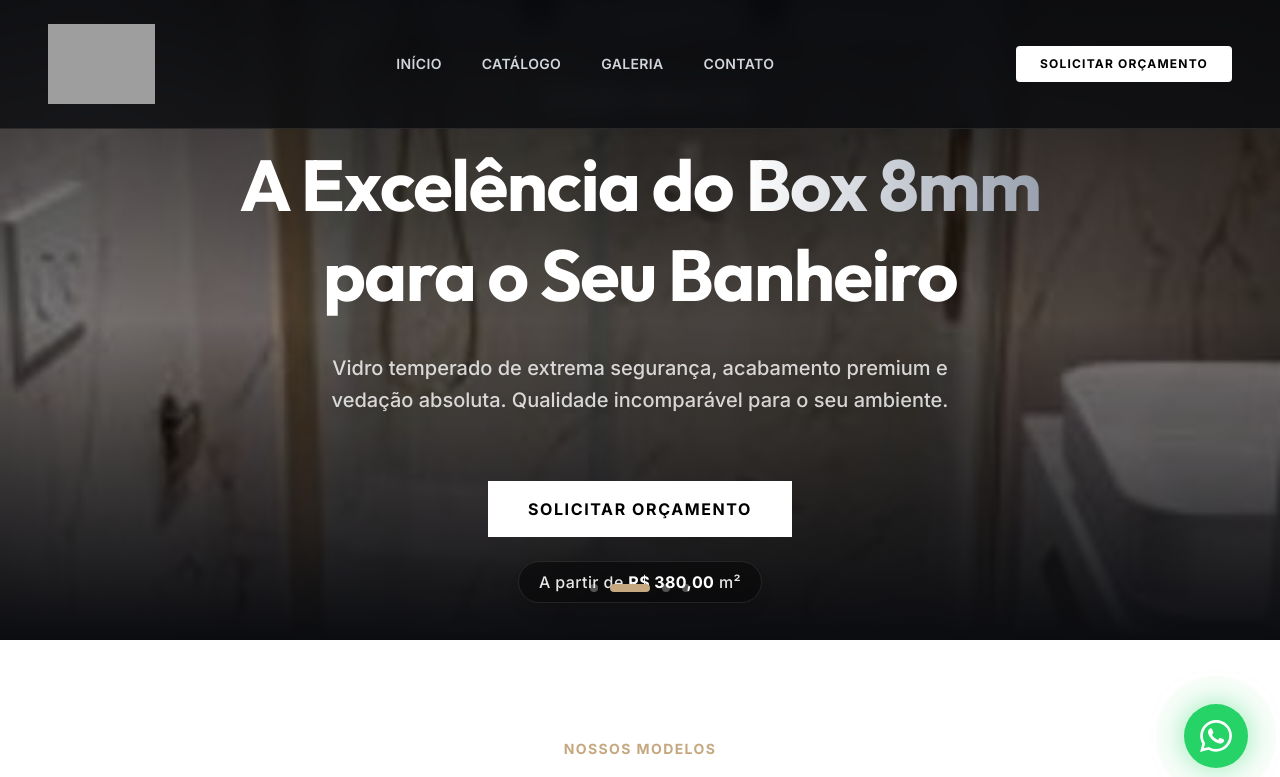
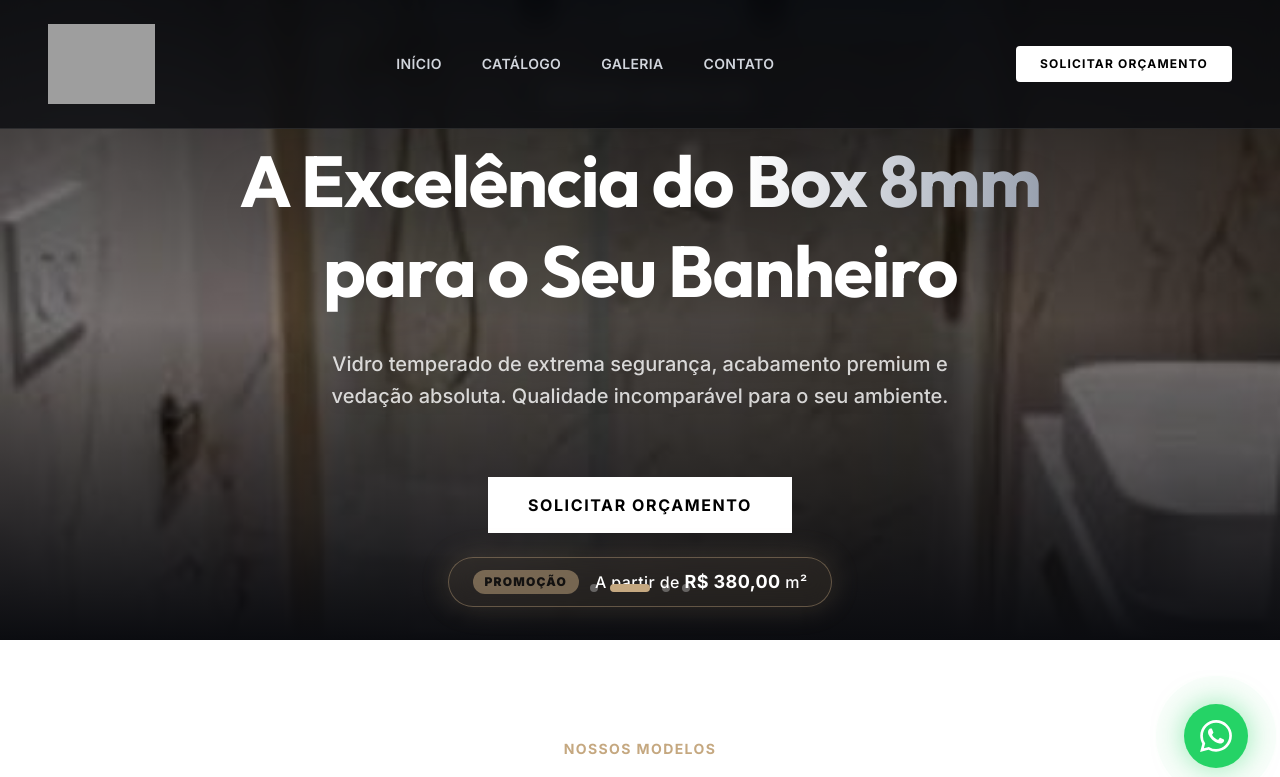
Before and after one commit to LordDeadVader/oxford-box, a Next.js app: page / in a window 1280 px wide. Shown: the top 777 px of the page. Built offline with nearby package versions, Linux system fonts and the light colour scheme; grey boxes are pictures that could not be loaded.

Commit message:
Highlight promo in hero section

```diff
--- a/src/components/Hero.tsx
+++ b/src/components/Hero.tsx
@@ -94,8 +94,13 @@ export default function Hero() {
               Solicitar Orçamento
             </a>
 
-            <div className="inline-block px-5 py-2 rounded-full bg-black/40 backdrop-blur-md border border-white/10 text-white/90 font-medium text-sm md:text-base tracking-wide shadow-lg">
-              A partir de <span className="font-bold text-white">R$ 380,00</span> m²
+            <div className="inline-flex items-center gap-4 px-6 py-2.5 rounded-full bg-[#C5A880]/10 backdrop-blur-md border border-[#C5A880]/40 text-white font-medium text-sm md:text-base tracking-wide shadow-[0_0_30px_rgba(197,168,128,0.2)]">
+              <span className="bg-[#C5A880] text-black text-[10px] md:text-xs font-black uppercase tracking-widest px-3 py-1 rounded-full animate-pulse">
+                Promoção
+              </span>
+              <span>
+                A partir de <span className="font-bold text-white text-lg">R$ 380,00</span> m²
+              </span>
             </div>
 
           </motion.div>
```
Also changed, not shown: 1 other file (tests, documents, lock files or other folders).
